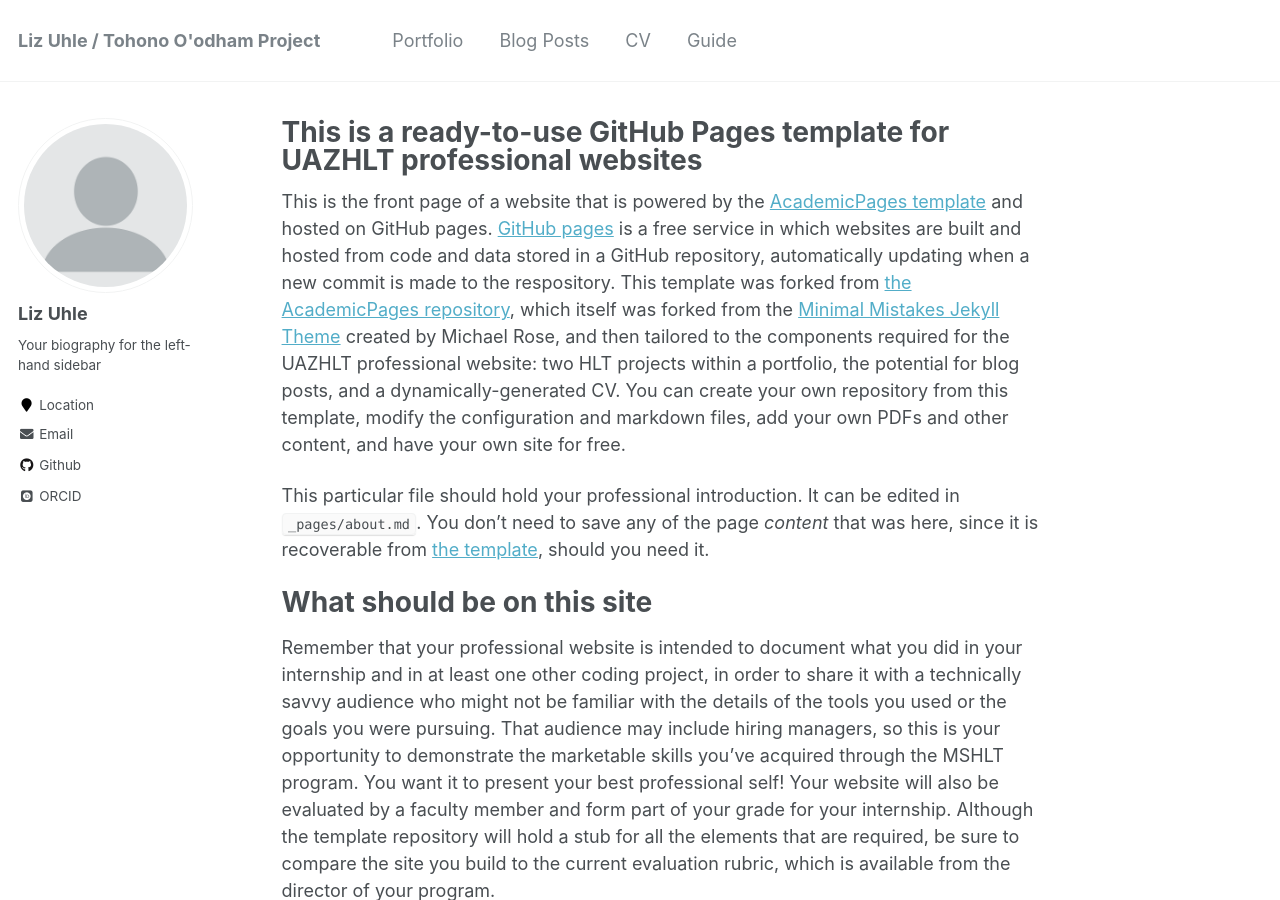
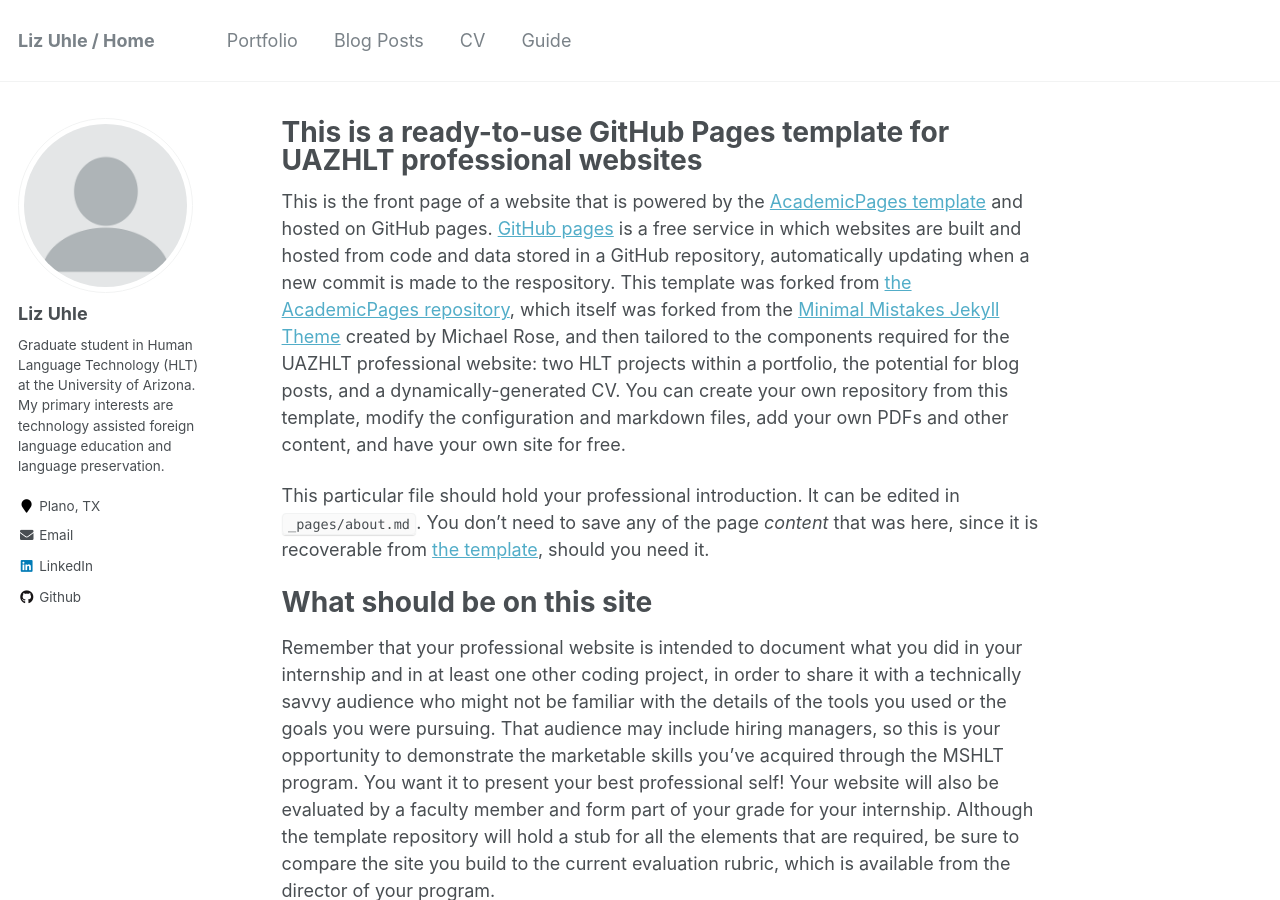
Before and after one commit to lizuhle/lizuhle.github.io, a Jekyll site: the page built from _pages/about.md, in a window 1280 px wide and 900 px high. Built offline with Jekyll 4.4.1, drawn with Linux system fonts in a browser that asks for light colours; some web fonts are replaced; part of the change alters nothing that is shown.

Commit message:
update config file

```diff
--- a/_config.yml
+++ b/_config.yml
@@ -11,9 +11,13 @@ title                    : "Liz Uhle / Tohono O'odham Project"
 title_separator          : "-"
 name                     : &name "Liz Uhle"
 description              : &description "personal description"
+title                    : "Liz Uhle / Home"
+title_separator          : "-"
+name                     : &name "Liz Uhle"
+description              : &description "Tohono O'odham Dictionary Project"
 url                      : https://lizuhle.github.io # the base hostname & protocol for your site e.g. "https://mmistakes.github.io"
 baseurl                  : "" # the subpath of your site, e.g. "/blog"
-repository               : "yourGHusername/yourGHusername.github.io"
+repository               : "lizuhle/lizuhle.github.io"
 teaser                   :  # filename of teaser fallback teaser image placed in /images/, .e.g. "500x300.png"
 breadcrumbs              : false # true, false (default)
 words_per_minute         : 160
@@ -57,7 +61,7 @@ yandex_site_verification :
 
 # Social Sharing
 twitter:
-  username               : &twitter
+  username               :
 facebook:
   username               :
   app_id                 :
@@ -82,13 +86,13 @@ analytics:
 author:
   name             : "Liz Uhle"
   avatar           : "profile.png"
-  bio              : "Your biography for the left-hand sidebar"
-  location         : "Location"
+  bio              : "Graduate student in Human Language Technology (HLT) at the University of Arizona. My primary interests are technology assisted foreign language education and language preservation."
+  location         : "Plano, TX"
   employer         :
   pubmed           :
   googlescholar    :
   email            : "lizuhle@gmail.com"
-  researchgate     :  # example: "https://www.researchgate.net/profile/yourprofile"
+  researchgate     :
   uri              :
   bitbucket        :
   codepen          :
@@ -100,13 +104,13 @@ author:
   google_plus      :
   keybase          :
   instagram        :
-  impactstory      : #"https://profiles.impactstory.org/u/xxxx-xxxx-xxxx-xxxx"
+  impactstory      :
   lastfm           :
-  linkedin         :
-  orcid            : "http://orcid.org/yourorcidurl"
+  linkedin         : "https://www.linkedin.com/in/lizuhle"
+  orcid            :
   pinterest        :
   soundcloud       :
-  stackoverflow    : # http://stackoverflow.com/users/123456/username
+  stackoverflow    :
   steam            :
   tumblr           :
   twitter          :
@@ -255,7 +259,7 @@ sass:
 permalink: /:categories/:title/
 # paginate: 5 # amount of posts to show
 # paginate_path: /page:num/
-timezone: America/Los_Angeles # http://en.wikipedia.org/wiki/List_of_tz_database_time_zones
+timezone: America/Chicago # http://en.wikipedia.org/wiki/List_of_tz_database_time_zones
 
 
 # Plugins
```
